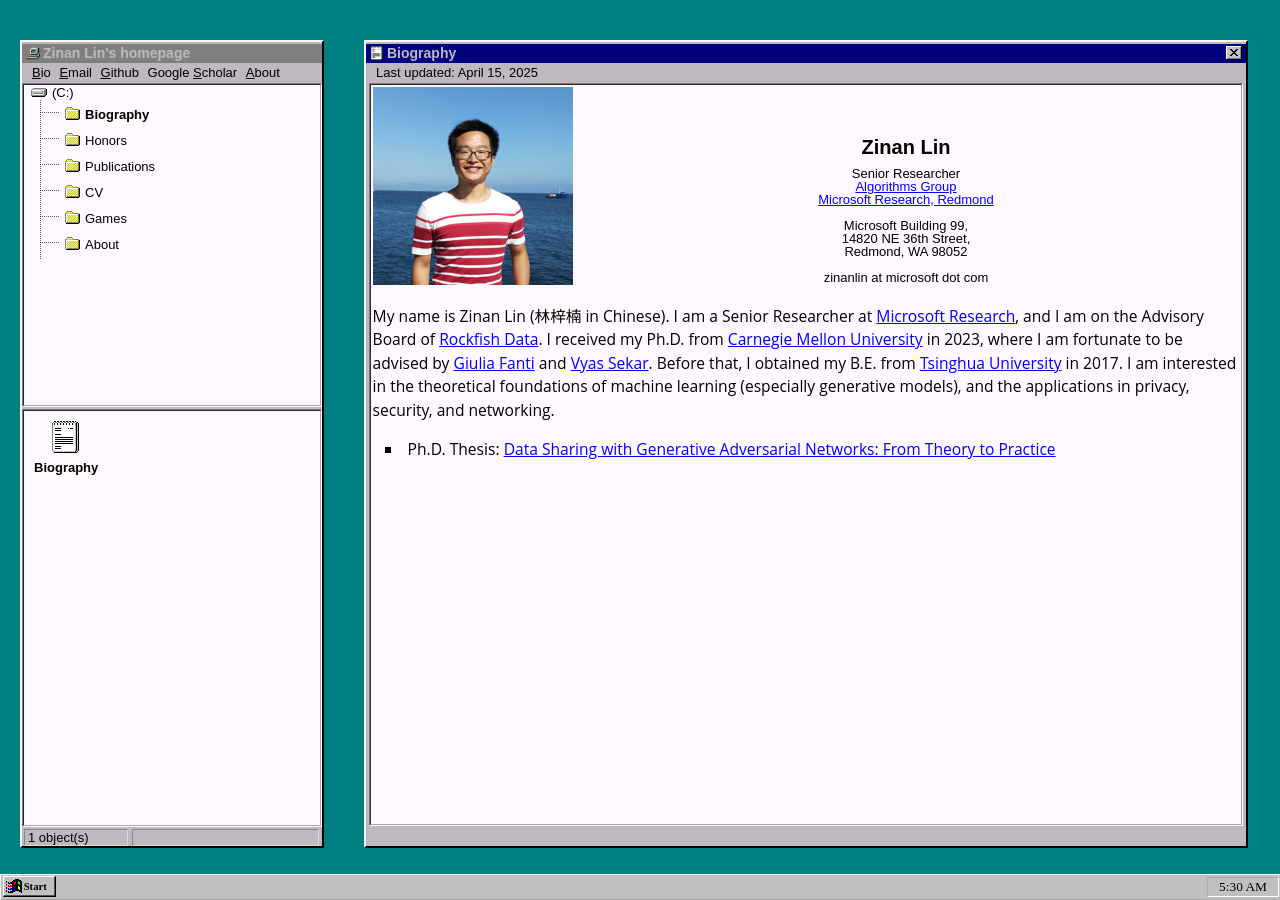
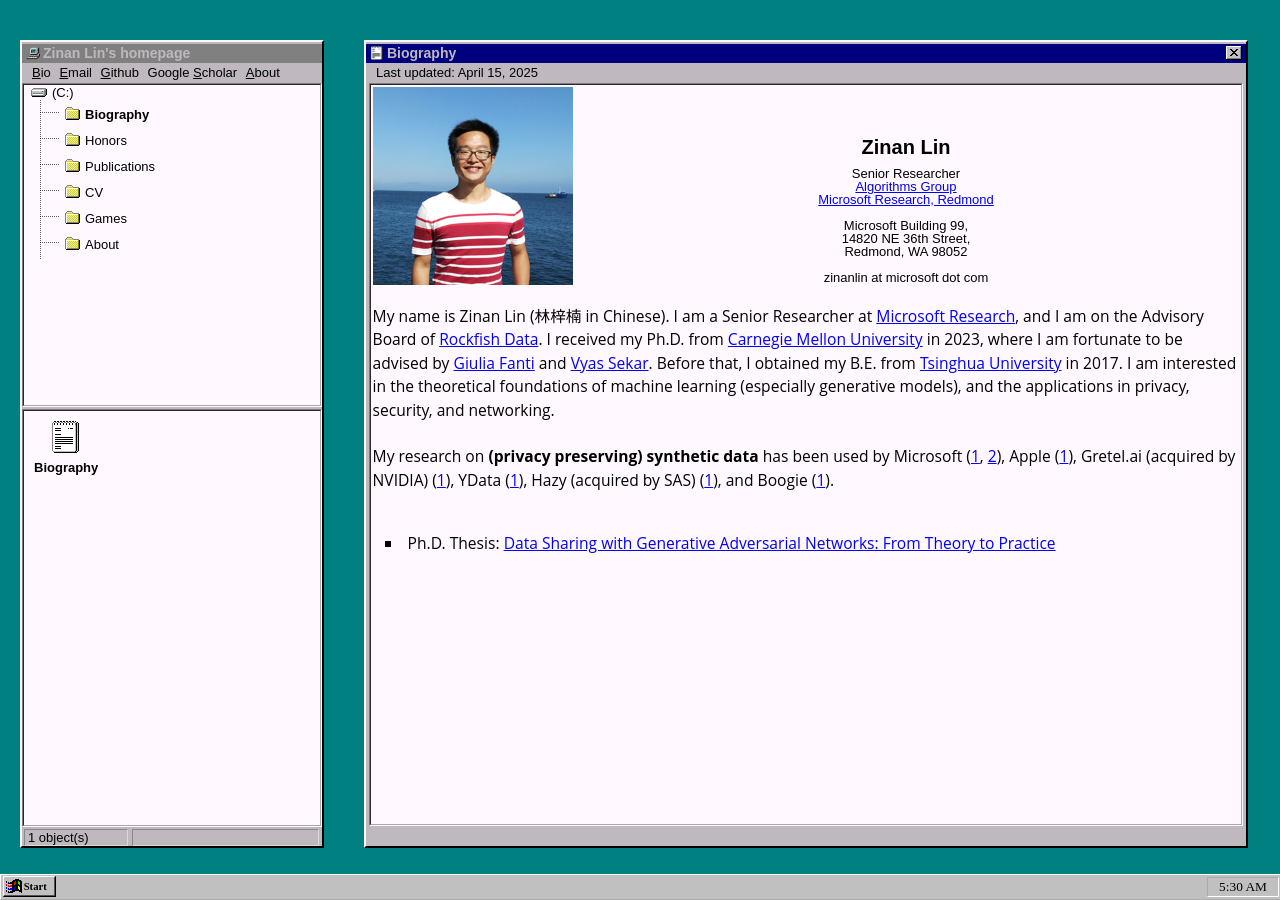
Before and after one commit to fjxmlzn/fjxmlzn.github.io, a Jekyll site: the page built from _bio/bio.html, in a window 1280 px wide. Built offline with Jekyll 4.4.1, drawn with Linux system fonts in a browser that asks for light colours.

Commit message:
update bio

```diff
--- a/_bio/bio.html
+++ b/_bio/bio.html
@@ -42,7 +42,10 @@
 </div>
 <div class="bio_statement">
     <p>
-        My name is Zinan Lin (林梓楠 in Chinese). I am a Senior Researcher at <a href="https://www.microsoft.com/en-us/research/lab/microsoft-research-redmond/" target="_blank">Microsoft Research</a>, and I am on the Advisory Board of <a href="https://www.rockfish.ai/" target="_black">Rockfish Data</a>. I received my Ph.D. from <a href="https://www.cmu.edu/" target="_blank"> Carnegie Mellon University</a> in 2023, where I am fortunate to be advised by <a href="http://www.andrew.cmu.edu/user/gfanti/" target="_blank">Giulia Fanti</a> and <a href="https://users.ece.cmu.edu/~vsekar/" target="_blank">Vyas Sekar</a>. Before that, I obtained my B.E. from <a href="https://www.tsinghua.edu.cn/en/" target="_blank">Tsinghua University</a> in 2017. I am interested in the theoretical foundations of machine learning (especially generative models), and the applications in privacy, security, and networking.
+        My name is Zinan Lin (林梓楠 in Chinese). I am a Senior Researcher at <a href="https://www.microsoft.com/en-us/research/lab/microsoft-research-redmond/" target="_blank">Microsoft Research</a>, and I am on the Advisory Board of <a href="https://www.rockfish.ai/" target="_black">Rockfish Data</a>. I received my Ph.D. from <a href="https://www.cmu.edu/" target="_blank"> Carnegie Mellon University</a> in 2023, where I am fortunate to be advised by <a href="http://www.andrew.cmu.edu/user/gfanti/" target="_blank">Giulia Fanti</a> and <a href="https://users.ece.cmu.edu/~vsekar/" target="_blank">Vyas Sekar</a>. Before that, I obtained my B.E. from <a href="https://www.tsinghua.edu.cn/en/" target="_blank">Tsinghua University</a> in 2017. I am interested in the theoretical foundations of machine learning (especially generative models), and the applications in privacy, security, and networking.<br/><br/>
+
+        My research on <strong>(privacy preserving) synthetic data</strong> has been used by Microsoft (<a href="https://medium.com/data-science-at-microsoft/using-differential-privacy-to-understand-usage-patterns-in-ai-applications-ad6538a81f30" target="_blank">1</a>, <a href="https://www.microsoft.com/en-us/research/blog/the-crossroads-of-innovation-and-privacy-private-synthetic-data-for-generative-ai/" target="_blank">2</a>), Apple (<a href="https://machinelearning.apple.com/research/differential-privacy-aggregate-trends" target="_blank">1</a>), Gretel.ai (acquired by NVIDIA) (<a href="https://www.kdnuggets.com/2022/06/generate-synthetic-timeseries-data-opensource-tools.html" target="_blank">1</a>), YData (<a href="https://towardsai.net/p/machine-learning/generative-ai-for-time-series" target="_blank">1</a>), Hazy (acquired by SAS) (<a href="https://pub.towardsai.net/generating-synthetic-sequential-data-using-gans-a1d67a7752ac" target="_blank">1</a>), and Boogie (<a href="https://boogiesoftware.com/blog/synthesizing-series-of-transactions-with-a-generative-adversarial-network/" target="_blank">1</a>).<br/><br/>
+
         <ul>
             <li>
                 Ph.D. Thesis: <a href="PhD_thesis.pdf" target="_blank">Data Sharing with Generative Adversarial Networks: From Theory to Practice</a>
```
